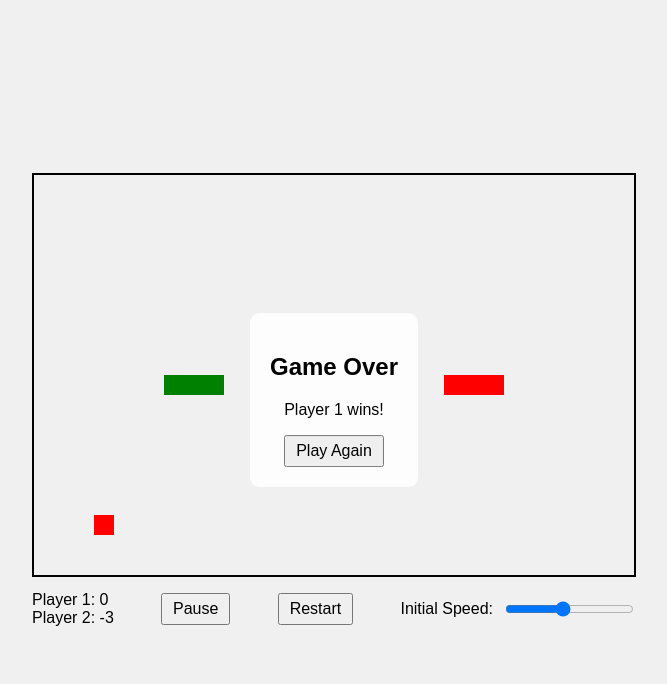
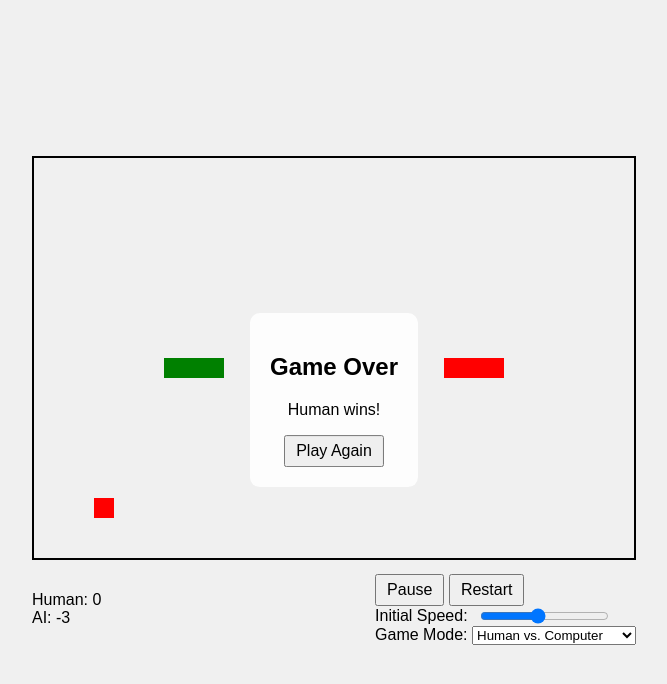
Before and after one commit to FerGodSakes/AI-Snake-Game, a Flask app: page / in a window 1280 px wide. Shown: the top 684 px of the page, without its empty margins (306-973 px from the left). Run offline with Flask 3, Linux system fonts and the light colour scheme.

Commit message:
Agent query: Is the 2-player Snake Game now playable with both game modes (Human vs. Computer and Computer vs. Computer)? Can you switch between modes, restart the game, and see the correct player names?

```diff
--- a/static/js/game.js
+++ b/static/js/game.js
@@ -13,6 +13,7 @@ let food;
 let gameLoop;
 let isPaused = false;
 let gameSpeed = 5;
+let gameMode = 'humanVsComputer'; // New variable to track game mode
 
 // Initialize game
 function init() {
@@ -22,9 +23,14 @@ function init() {
     canvas.width = CANVAS_WIDTH;
     canvas.height = CANVAS_HEIGHT;
 
-    // Initialize players
-    player1 = createSnake(CANVAS_WIDTH / 4, CANVAS_HEIGHT / 2, 'green', 'right');
-    player2 = createSnake(3 * CANVAS_WIDTH / 4, CANVAS_HEIGHT / 2, 'red', 'left');
+    // Initialize players based on game mode
+    if (gameMode === 'humanVsComputer') {
+        player1 = createSnake(CANVAS_WIDTH / 4, CANVAS_HEIGHT / 2, 'green', 'right', 'Human');
+        player2 = createSnake(3 * CANVAS_WIDTH / 4, CANVAS_HEIGHT / 2, 'red', 'left', 'AI');
+    } else {
+        player1 = createSnake(CANVAS_WIDTH / 4, CANVAS_HEIGHT / 2, 'green', 'right', 'AI 1');
+        player2 = createSnake(3 * CANVAS_WIDTH / 4, CANVAS_HEIGHT / 2, 'red', 'left', 'AI 2');
+    }
 
     console.log('Player 1 initial state:', player1);
     console.log('Player 2 initial state:', player2);
@@ -38,6 +44,7 @@ function init() {
     document.getElementById('restartBtn').addEventListener('click', restartGame);
     document.getElementById('playAgainBtn').addEventListener('click', restartGame);
     document.getElementById('speedSlider').addEventListener('input', updateGameSpeed);
+    document.getElementById('gameModeSelect').addEventListener('change', changeGameMode);
 
     console.log('Event listeners set up');
 
@@ -46,12 +53,13 @@ function init() {
 }
 
 // Create snake object
-function createSnake(x, y, color, direction) {
+function createSnake(x, y, color, direction, name) {
     const snake = {
         body: [],
         color: color,
         direction: direction,
-        score: 0
+        score: 0,
+        name: name
     };
 
     for (let i = 0; i < INITIAL_SNAKE_LENGTH; i++) {
@@ -73,6 +81,7 @@ function createFood() {
 // Handle keyboard input
 function handleKeyPress(e) {
     console.log('Key pressed:', e.key);
+    if (gameMode === 'humanVsComputer') {
         switch (e.key) {
             case 'ArrowUp':
                 if (player1.direction !== 'down') player1.direction = 'up';
@@ -88,6 +97,7 @@ function handleKeyPress(e) {
                 break;
         }
     }
+}
 
 // Start game loop
 function startGameLoop() {
@@ -97,11 +107,18 @@ function startGameLoop() {
 
 // Update game state
 function update() {
+    console.log('Updating game state');
     if (isPaused) return;
 
     moveSnake(player1);
     moveSnake(player2);
+
+    if (gameMode === 'humanVsComputer') {
         updateAI(player2);
+    } else {
+        updateAI(player1);
+        updateAI(player2);
+    }
 
     checkCollisions(player1);
     checkCollisions(player2);
@@ -115,6 +132,7 @@ function update() {
 
 // Move snake
 function moveSnake(snake) {
+    console.log(`Moving ${snake.name}`);
     const head = { x: snake.body[0].x, y: snake.body[0].y };
 
     switch (snake.direction) {
@@ -136,7 +154,7 @@ function moveSnake(snake) {
 
     if (head.x === food.x && head.y === food.y) {
         snake.score += FOOD_VALUE;
-        console.log(`${snake.color} snake ate food. New score:`, snake.score);
+        console.log(`${snake.name} ate food. New score:`, snake.score);
         createFood();
     } else {
         snake.body.pop();
@@ -145,6 +163,7 @@ function moveSnake(snake) {
 
 // Update AI player
 function updateAI(aiSnake) {
+    console.log(`Updating AI for ${aiSnake.name}`);
     const head = aiSnake.body[0];
     const dx = food.x - head.x;
     const dy = food.y - head.y;
@@ -201,12 +220,13 @@ function updateAI(aiSnake) {
 
 // Check for collisions
 function checkCollisions(snake) {
+    console.log(`Checking collisions for ${snake.name}`);
     const head = snake.body[0];
 
     // Wall collision
     if (head.x < 0 || head.x >= CANVAS_WIDTH || head.y < 0 || head.y >= CANVAS_HEIGHT) {
         snake.score -= COLLISION_PENALTY;
-        console.log(`${snake.color} snake hit wall. New score:`, snake.score);
+        console.log(`${snake.name} hit wall. New score:`, snake.score);
         resetSnake(snake);
     }
 
@@ -214,7 +234,7 @@ function checkCollisions(snake) {
     for (let i = 1; i < snake.body.length; i++) {
         if (head.x === snake.body[i].x && head.y === snake.body[i].y) {
             snake.score -= COLLISION_PENALTY;
-            console.log(`${snake.color} snake hit itself. New score:`, snake.score);
+            console.log(`${snake.name} hit itself. New score:`, snake.score);
             resetSnake(snake);
             break;
         }
@@ -225,7 +245,7 @@ function checkCollisions(snake) {
     for (const segment of otherSnake.body) {
         if (head.x === segment.x && head.y === segment.y) {
             snake.score -= COLLISION_PENALTY;
-            console.log(`${snake.color} snake hit other snake. New score:`, snake.score);
+            console.log(`${snake.name} hit other snake. New score:`, snake.score);
             resetSnake(snake);
             break;
         }
@@ -241,7 +261,7 @@ function resetSnake(snake) {
         snake.body.push({ x: startX - i * GRID_SIZE, y: startY });
     }
     snake.direction = snake === player1 ? 'right' : 'left';
-    console.log(`${snake.color} snake reset. New position:`, snake.body[0]);
+    console.log(`${snake.name} reset. New position:`, snake.body[0]);
 }
 
 // Check if a position collides with a snake
@@ -281,8 +301,8 @@ function draw() {
     ctx.fillRect(food.x, food.y, GRID_SIZE, GRID_SIZE);
 
     // Update scores
-    document.getElementById('player1-score').textContent = `Player 1: ${player1.score}`;
-    document.getElementById('player2-score').textContent = `Player 2: ${player2.score}`;
+    document.getElementById('player1-score').textContent = `${player1.name}: ${player1.score}`;
+    document.getElementById('player2-score').textContent = `${player2.name}: ${player2.score}`;
 }
 
 // Draw snake
@@ -316,10 +336,17 @@ function updateGameSpeed() {
     startGameLoop();
 }
 
+// Change game mode
+function changeGameMode() {
+    gameMode = document.getElementById('gameModeSelect').value;
+    console.log('Game mode changed to:', gameMode);
+    restartGame();
+}
+
 // End game
 function endGame() {
     clearInterval(gameLoop);
-    const winner = player1.score >= 0 ? 'Player 1' : 'Player 2';
+    const winner = player1.score >= 0 ? player1.name : player2.name;
     console.log('Game over. Winner:', winner);
     document.getElementById('winner').textContent = `${winner} wins!`;
     document.getElementById('game-over').classList.remove('hidden');
--- a/templates/index.html
+++ b/templates/index.html
@@ -14,11 +14,20 @@
                 <div id="player1-score">Player 1: 0</div>
                 <div id="player2-score">Player 2: 0</div>
             </div>
-            <button id="pauseBtn">Pause</button>
-            <button id="restartBtn">Restart</button>
-            <div id="speed-settings">
-                <label for="speedSlider">Initial Speed:</label>
-                <input type="range" id="speedSlider" min="1" max="10" value="5">
+            <div id="game-controls">
+                <button id="pauseBtn">Pause</button>
+                <button id="restartBtn">Restart</button>
+                <div id="speed-settings">
+                    <label for="speedSlider">Initial Speed:</label>
+                    <input type="range" id="speedSlider" min="1" max="10" value="5">
+                </div>
+                <div id="mode-selection">
+                    <label for="gameModeSelect">Game Mode:</label>
+                    <select id="gameModeSelect">
+                        <option value="humanVsComputer">Human vs. Computer</option>
+                        <option value="computerVsComputer">Computer vs. Computer</option>
+                    </select>
+                </div>
             </div>
         </div>
         <div id="game-over" class="hidden">
```
Lines whose indentation alone changed are shown as unchanged.
